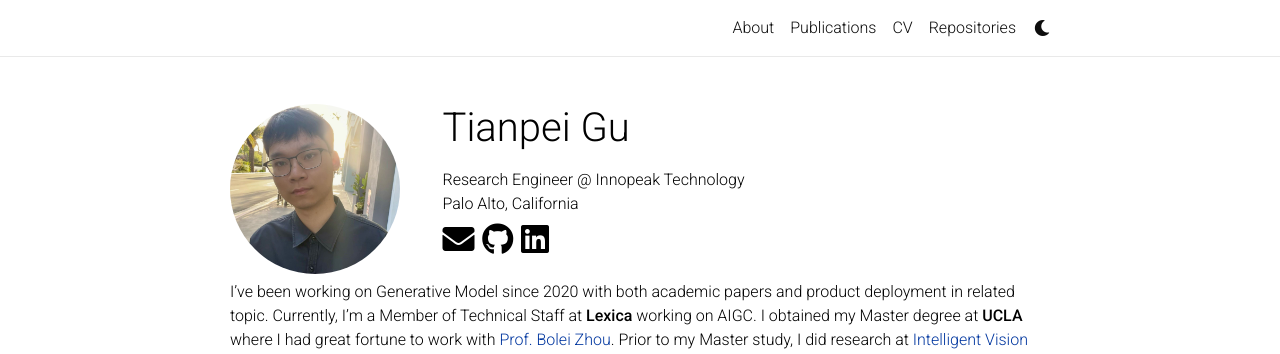
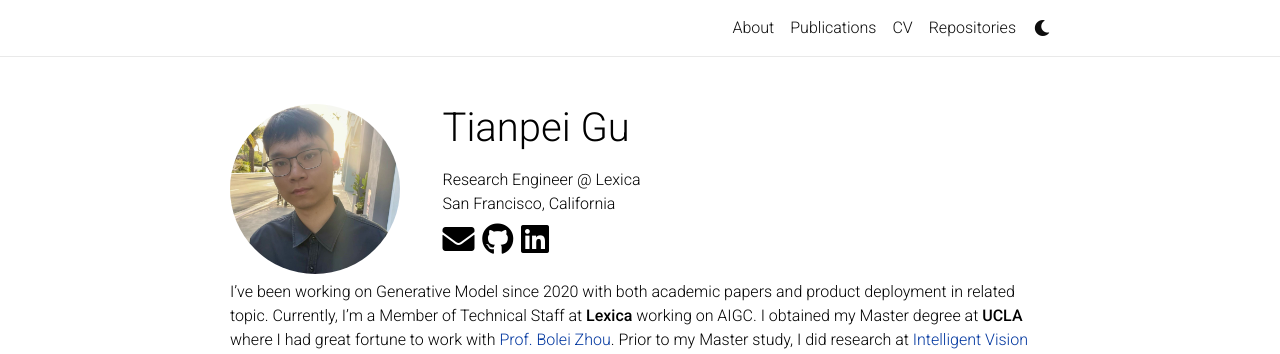
Before and after one commit to Gutianpei/gutianpei.github.io, a Jekyll site: the page built from _pages/about.md, in a window 1280 px wide and 1308 px high. Shown: the top 354 px of the window. Built offline with Jekyll 4.4.1, drawn with Linux system fonts in a browser that asks for light colours; nearby versions of some CDN libraries; emoji names are drawn with the system emoji font; comment, search, counter and statistics services are not loaded; a style sheet for code colours, icons or effects is not loaded.

```diff
--- a/_pages/about.md
+++ b/_pages/about.md
@@ -3,7 +3,7 @@
 title: About
 permalink: /
 description: >
-    <p>Research Engineer @ Innopeak Technology<br>Palo Alto, California<br></p>
+    <p>Research Engineer @ Lexica<br>San Francisco, California<br></p>
 
 profile:
   align: right
```
